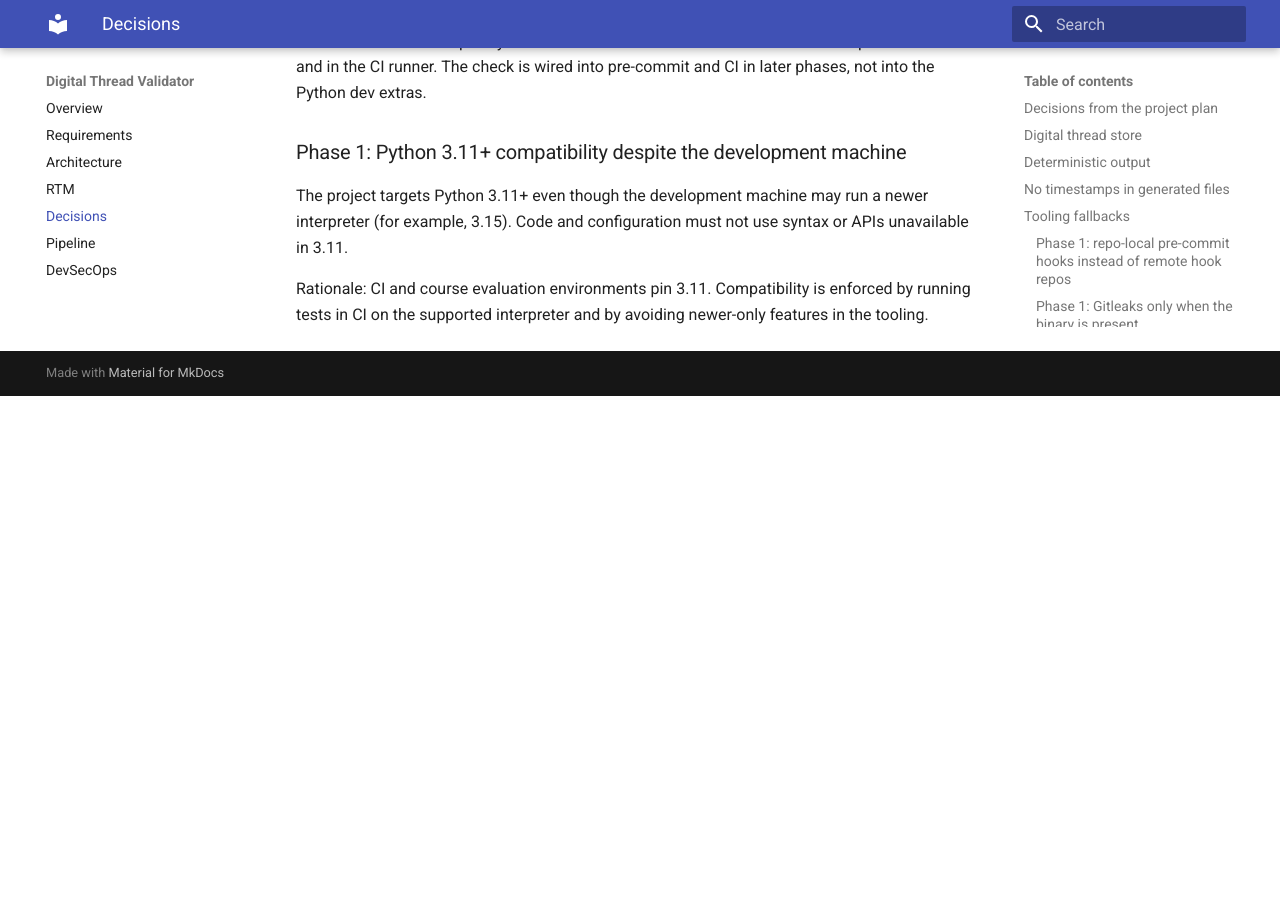
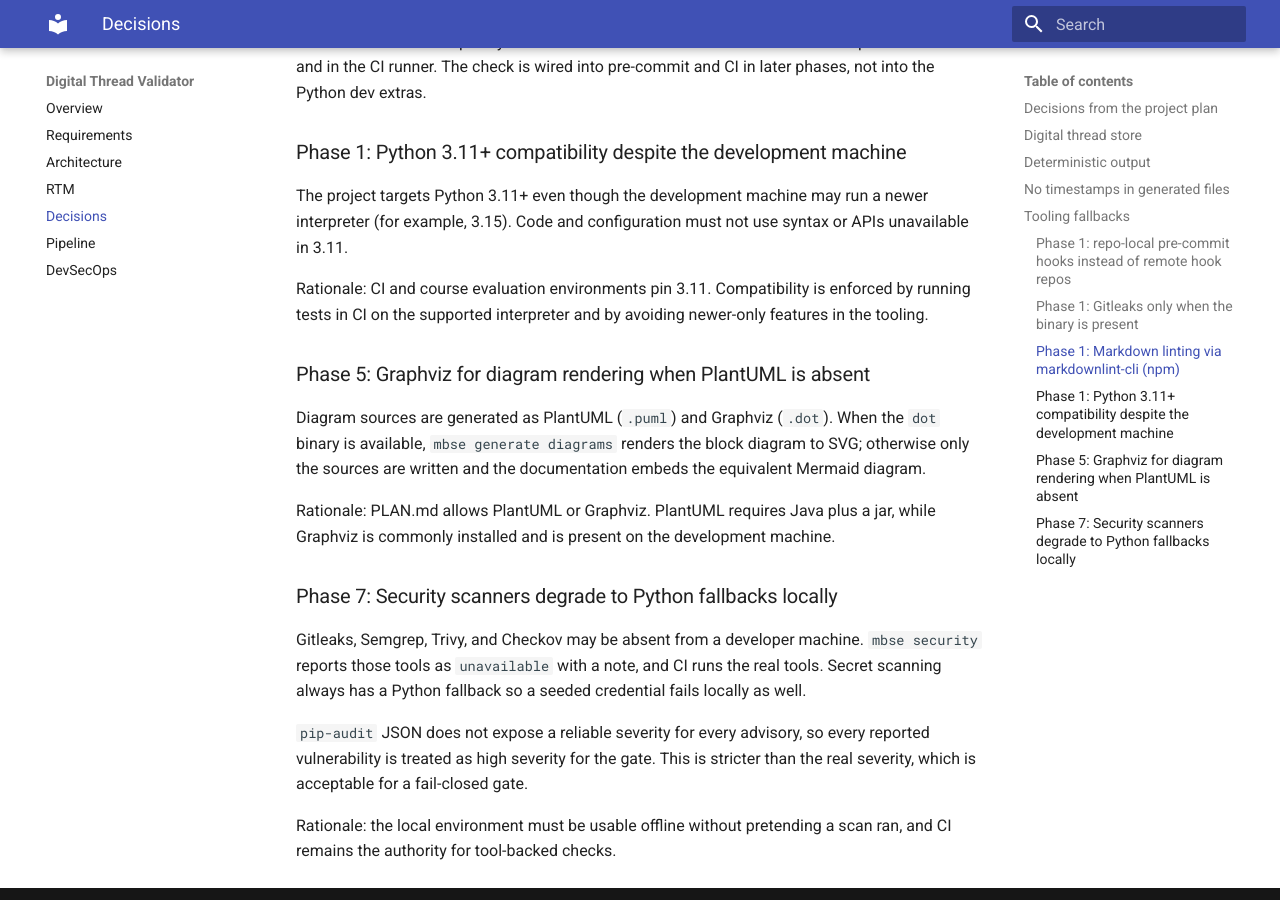
Before and after one commit to 100495917/digital-thread-validator, an MkDocs documentation site: the page built from docs/decisions.md, in a window 1280 px wide and 900 px high, scrolled down 2808 px. Built offline with MkDocs 1.6.1 and Material for MkDocs 9.7.7, drawn with Linux system fonts in a browser that asks for light colours; before the commit the page ends 3204 px from its top, so only the background shows below that.

Commit message:
docs: record generation and security tool fallbacks
- Record Graphviz rendering when PlantUML is absent.
- Record security scanner unavailability and pip-audit severity policy.

```diff
--- a/docs/decisions.md
+++ b/docs/decisions.md
@@ -110,3 +110,28 @@ syntax or APIs unavailable in 3.11.
 Rationale: CI and course evaluation environments pin 3.11. Compatibility is
 enforced by running tests in CI on the supported interpreter and by avoiding
 newer-only features in the tooling.
+
+### Phase 5: Graphviz for diagram rendering when PlantUML is absent
+
+Diagram sources are generated as PlantUML (`.puml`) and Graphviz (`.dot`).
+When the `dot` binary is available, `mbse generate diagrams` renders the block
+diagram to SVG; otherwise only the sources are written and the documentation
+embeds the equivalent Mermaid diagram.
+
+Rationale: PLAN.md allows PlantUML or Graphviz. PlantUML requires Java plus a
+jar, while Graphviz is commonly installed and is present on the development
+machine.
+
+### Phase 7: Security scanners degrade to Python fallbacks locally
+
+Gitleaks, Semgrep, Trivy, and Checkov may be absent from a developer machine.
+`mbse security` reports those tools as `unavailable` with a note, and CI runs
+the real tools. Secret scanning always has a Python fallback so a seeded
+credential fails locally as well.
+
+`pip-audit` JSON does not expose a reliable severity for every advisory, so
+every reported vulnerability is treated as high severity for the gate. This is
+stricter than the real severity, which is acceptable for a fail-closed gate.
+
+Rationale: the local environment must be usable offline without pretending a
+scan ran, and CI remains the authority for tool-backed checks.
```
